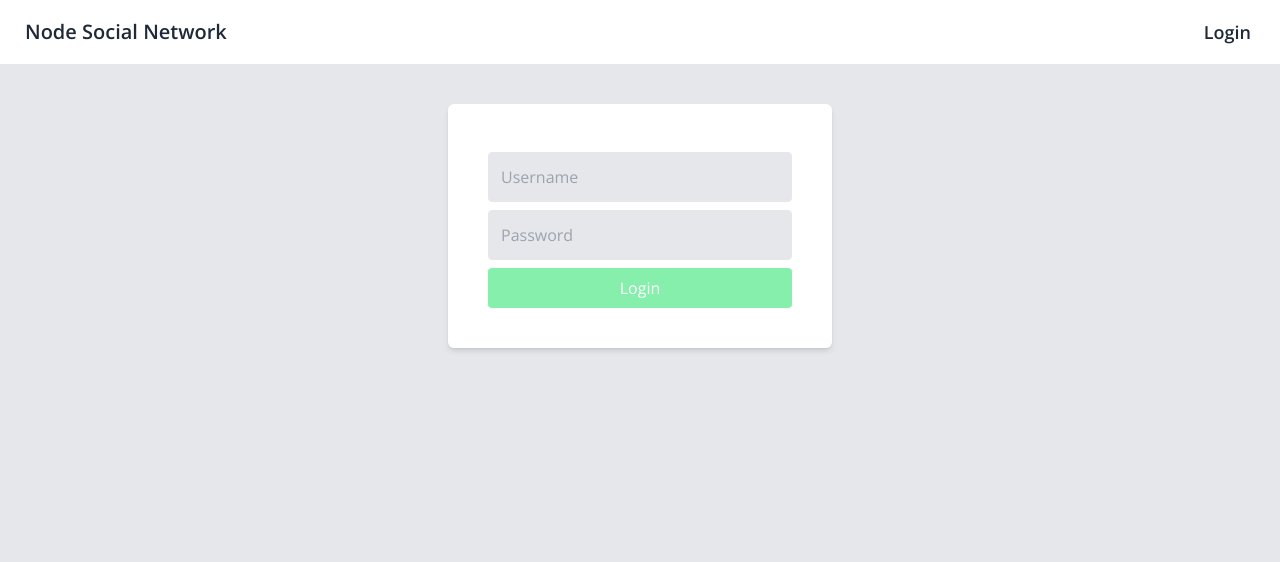
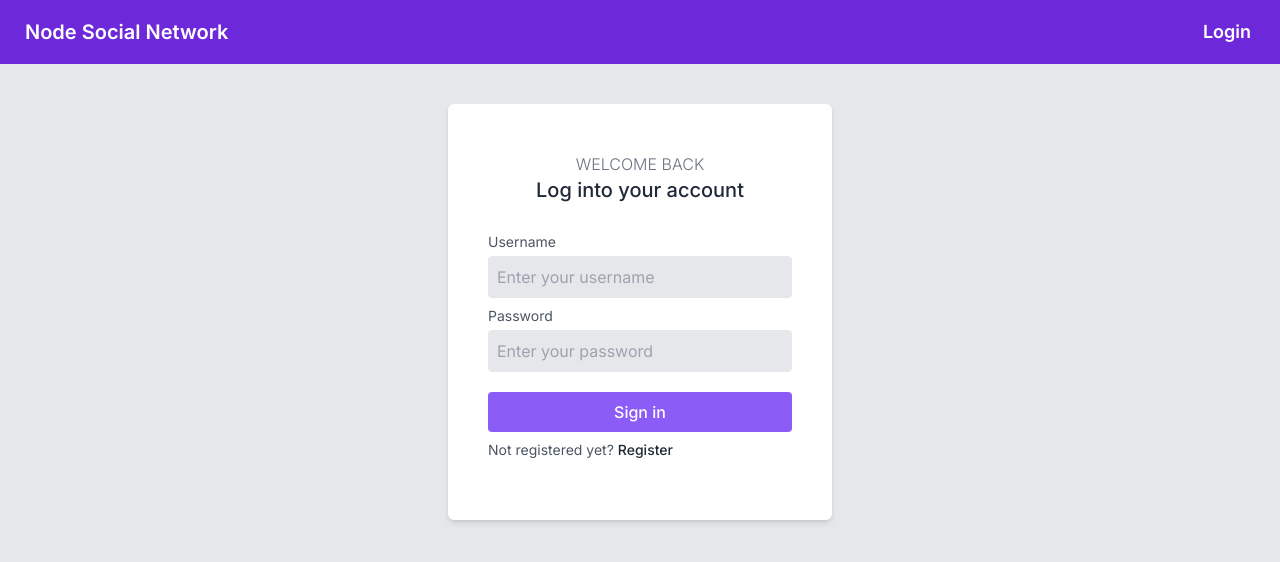
Before and after one commit to PedroL22/Node-React-Social-Network, a React (Vite) app in the folder web/: page /login in a window 1280 px wide. Shown: the top 562 px of the page. Built offline with nearby package versions, Linux system fonts and the light colour scheme.

Commit message:
Removed unecessary Redux code + added editor config file

```diff
--- a/web/src/components/Navbar.tsx
+++ b/web/src/components/Navbar.tsx
@@ -9,10 +9,10 @@ export default function Navbar() {
   const navigate = useNavigate();
 
   return (
-    <div className="navbar bg-base-100">
+    <div className="navbar bg-violet-700 dark:bg-violet-800">
       <div className="flex-1">
         <a
-          className="btn btn-ghost normal-case text-xl"
+          className="btn btn-ghost normal-case text-xl text-white dark:text-white"
           onClick={() => navigate("/")}
         >
           Node Social Network
@@ -22,27 +22,31 @@ export default function Navbar() {
         <div className="flex-none">
           <div className="dropdown dropdown-end">
             <label tabIndex={0} className="btn btn-ghost normal-case">
-              <p className="font-semibold text-lg mr-1">{user}</p>
+              <p className="font-semibold text-lg mr-1 text-white dark:text-white">
+                {user}
+              </p>
             </label>
             <ul
               tabIndex={0}
               className="menu menu-compact dropdown-content mt-3 p-2 shadow bg-base-100 rounded-box w-52"
             >
               <li>
-                <a className="justify-between">Profile</a>
+                <a className="justify-between text-white dark:text-white">
+                  Profile
+                </a>
               </li>
               <li onClick={() => dispatch(setLogout())}>
-                <a>Logout</a>
+                <a className="text-white dark:text-white">Logout</a>
               </li>
             </ul>
           </div>
         </div>
       ) : (
         <div
-          className="flex-none cursor-pointer"
+          className="flex-none cursor-pointer text-white dark:text-white"
           onClick={() => navigate("/login")}
         >
-          <p className="font-semibold text-lg mr-1 btn btn-ghost normal-case">
+          <p className="font-semibold text-lg mr-1 btn btn-ghost normal-case text-white dark:text-white">
             Login
           </p>
         </div>
--- a/web/src/index.css
+++ b/web/src/index.css
@@ -1,5 +1,5 @@
 /* Font import */
-@import url("https://fonts.googleapis.com/css2?family=Inter:wght@100;200;300;400;500;600;700;800;900&family=Open+Sans:ital,wght@0,300;0,400;0,500;0,600;0,700;0,800;1,300;1,400;1,500;1,600;1,700;1,800&family=Roboto:ital,wght@0,100;0,300;0,400;0,500;0,700;0,900;1,100;1,300;1,400;1,500;1,700;1,900&display=swap");
+@import url("https://fonts.googleapis.com/css2?family=Inter:wght@100;200;300;400;500;600;700;800;900&display=swap");
 
 @tailwind base;
 @tailwind components;
--- a/web/src/main.tsx
+++ b/web/src/main.tsx
@@ -5,16 +5,7 @@ import "./index.css";
 import authReducer from "./state";
 import { configureStore } from "@reduxjs/toolkit";
 import { Provider } from "react-redux";
-import {
-  persistStore,
-  persistReducer,
-  FLUSH,
-  REHYDRATE,
-  PAUSE,
-  PERSIST,
-  PURGE,
-  REGISTER,
-} from "redux-persist";
+import { persistStore, persistReducer } from "redux-persist";
 import storage from "redux-persist/lib/storage";
 import { PersistGate } from "redux-persist/lib/integration/react";
 import { ToastContainer } from "react-toastify";
@@ -24,13 +15,7 @@ const persistConfig = { key: "root", storage, version: 1 };
 const persistedReducer = persistReducer(persistConfig, authReducer);
 const store = configureStore({
   reducer: persistedReducer,
-  middleware: (getDefaultMiddleware: any) =>
-    getDefaultMiddleware({
-      serializableCheck: {
-        ignoreActions: [FLUSH, REHYDRATE, PAUSE, PERSIST, PURGE, REGISTER],
-      },
-    }),
-} as any);
+});
 
 ReactDOM.createRoot(document.getElementById("root") as HTMLElement).render(
   <React.StrictMode>
--- a/web/src/pages/Login.tsx
+++ b/web/src/pages/Login.tsx
@@ -15,6 +15,11 @@ export default function Login() {
 
   const notify = (notif: string) => toast.success(notif);
   const notifyError = (notif: string) => toast.error(notif);
+
+  // check if the device is in dark mode
+  function isDarkMode() {
+    return window.matchMedia("(prefers-color-scheme: dark)").matches;
+  }
 
   const handleLogin = async (event: FormEvent) => {
     event.preventDefault();
@@ -44,38 +49,65 @@ export default function Login() {
       navigate("/");
     } catch (e: any) {
       notifyError(e.response.data);
+      setPassword("");
     }
   };
 
   return (
-    <div className="bg-gray-200 h-screen">
+    <div className="bg-gray-200 dark:bg-gray-800 h-screen">
       <Navbar />
-      <div className="bg-white mx-auto w-96 p-10 mt-10 rounded-md shadow-md">
+      <div className="bg-white dark:bg-gray-700 mx-auto w-96 p-10 py-12 mt-10 rounded-md shadow-md">
         <form onSubmit={handleLogin as any} className="flex flex-col">
+          <h2 className="text-md text-center font-light uppercase text-gray-500 dark:text-gray-300">
+            welcome back
+          </h2>
+          <h1 className="text-xl text-center font-medium mb-7 dark:text-white">
+            Log into your account
+          </h1>
+          <div className="flex flex-col">
+            <p className="text-sm mb-1 text-gray-600 dark:text-gray-200">
+              Username
+            </p>
             <input
-            type="text"
+              id="username"
               name="username"
-            id="username"
-            placeholder="Username"
+              placeholder="Enter your username"
               required
               onChange={(e) => setUsername(e.target.value)}
-            className="bg-gray-200 p-3 rounded mt-2 outline-none border focus:border-gray-400"
+              value={username}
+              className="bg-gray-200 p-2 rounded mb-2 outline-none border focus:border-gray-400 dark:border-none dark:bg-gray-600 dark:text-white"
             />
+          </div>
+          <div className="flex flex-col">
+            <p className="text-sm mb-1 text-gray-600 dark:text-gray-200">
+              Password
+            </p>
             <input
               type="password"
+              id="password"
               name="password"
-            id="password"
-            placeholder="Password"
+              placeholder="Enter your password"
               required
               onChange={(e) => setPassword(e.target.value)}
-            className="bg-gray-200 p-3 rounded mt-2 outline-none border focus:border-gray-400"
+              value={password}
+              className="bg-gray-200 p-2 rounded outline-none border focus:border-gray-400 dark:border-none dark:bg-gray-600 dark:text-white"
             />
+          </div>
+
           <button
             type="submit"
-            className="bg-green-300 hover:bg-green-400 active:bg-green-500 p-2 mt-2 rounded text-white transition-all duration-250 ease-in"
+            className="bg-violet-500 hover:bg-violet-600 active:bg-violet-700 dark:bg-violet-600 dark:hover:bg-violet-700 dark:active:bg-violet-800 p-2 mt-5 rounded text-white font-medium transition-all duration-250 ease-in"
           >
-            Login
+            Sign in
           </button>
+          <div className="flex mt-2 mb-3">
+            <p className="text-sm text-gray-600 dark:text-gray-200">
+              Not registered yet?
+            </p>
+            <p className="text-sm ml-1 font-medium cursor-pointer hover:underline dark:text-white">
+              Register
+            </p>
+          </div>
         </form>
       </div>
     </div>
--- a/web/tailwind.config.cjs
+++ b/web/tailwind.config.cjs
@@ -5,8 +5,6 @@ module.exports = {
     extend: {
       fontFamily: {
         sans: [
-          "Open Sans",
-          "Roboto",
           "Inter",
           "Avenir",
           "Helvetica",
```
Also changed, not shown: web/package.json (+2 -5 lines), 1 other file (tests, documents, lock files or other folders). Lines whose indentation alone changed are shown as unchanged.
